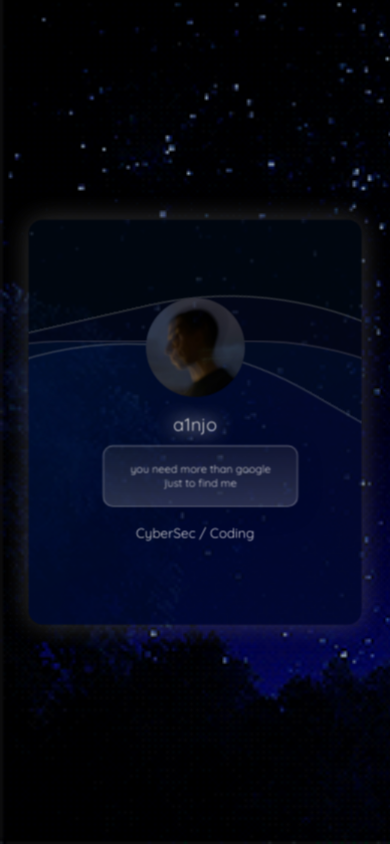
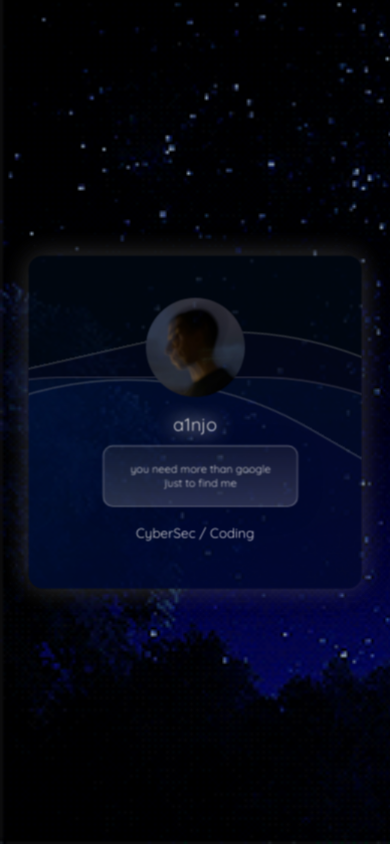
Before and after one commit to TrapeCipher/card2, a plain HTML site: page index.html in a window 390 px wide. Drawn offline with Linux system fonts and the light colour scheme.

Commit message:
Update style.css

```diff
--- a/assets/style.css
+++ b/assets/style.css
@@ -274,7 +274,7 @@ hr {
         box-shadow: 0px 0px 30px 0.5px rgb(90, 90, 90, 0.7);
         width: 95%;
         margin: 10px auto;
-        min-height: 450px;
+        min-height: 370px;
     }
 
     .quote {
```
